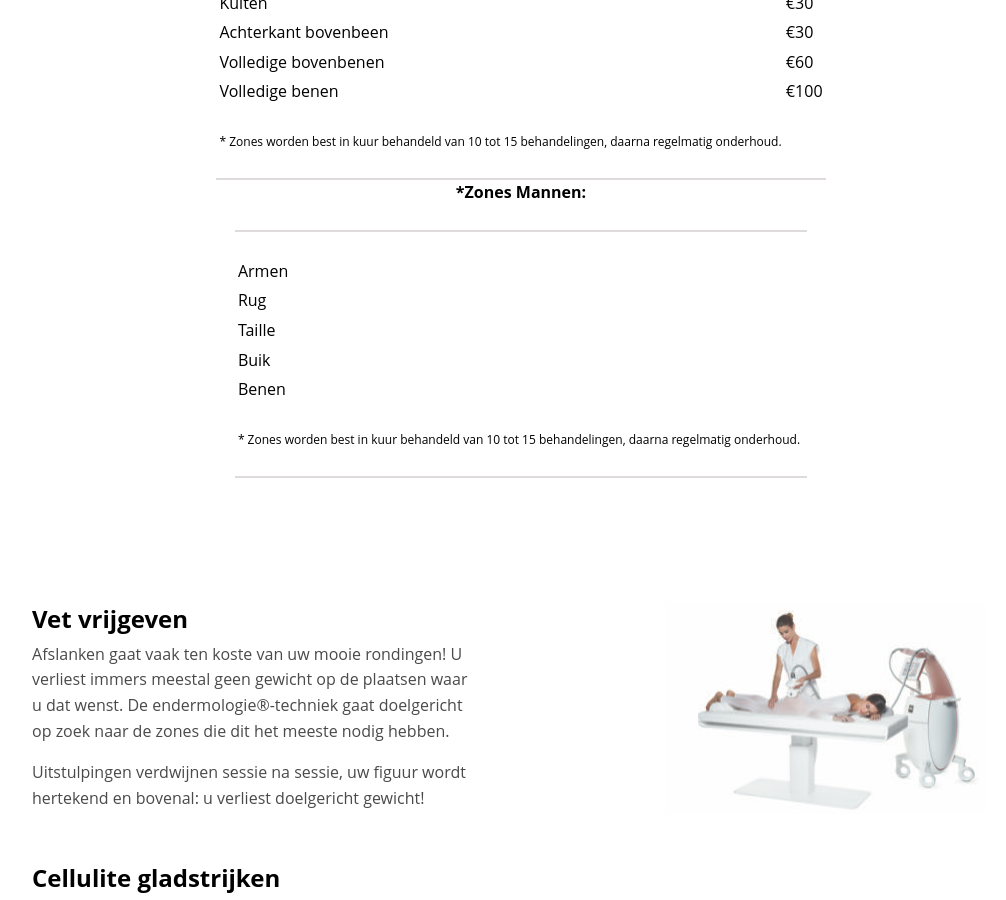
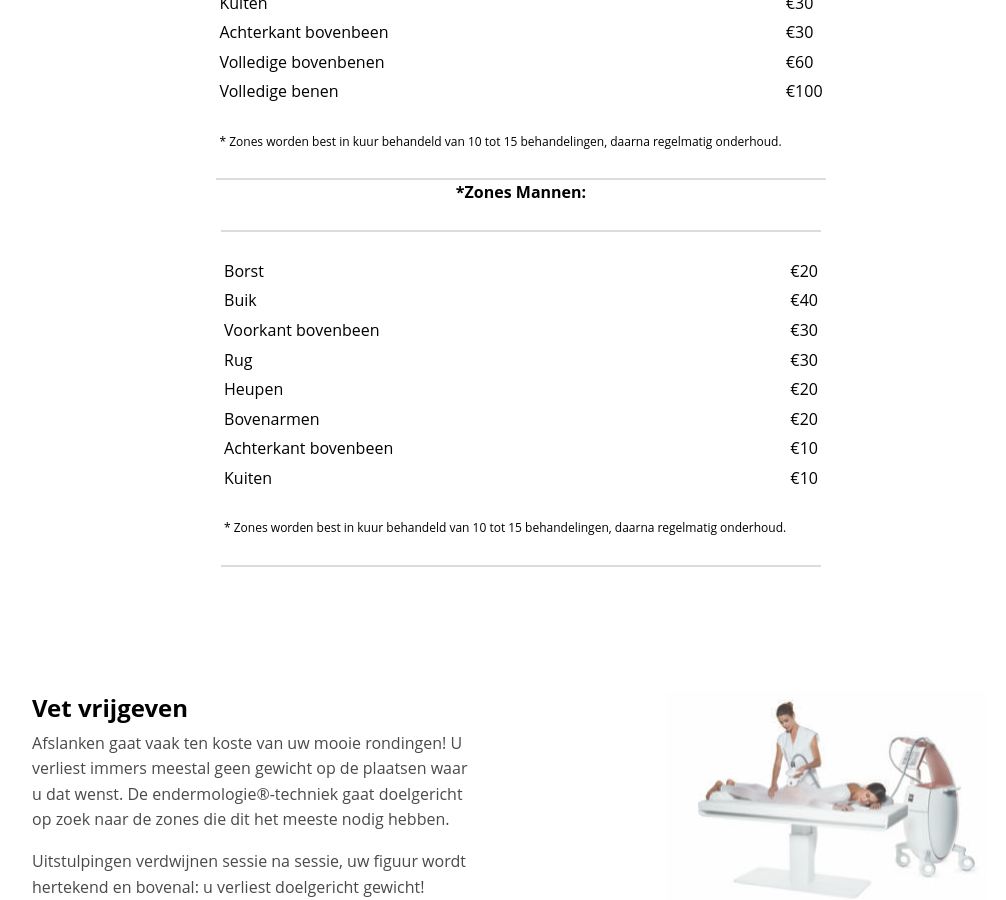
Before and after one commit to acandael/anniek, a Jekyll site: the page built from lpg-endermologie.html, in a window 1280 px wide and 900 px high, scrolled down 1239 px. Shown: the whole window, without its empty margins (119-1125 px from the left). Built offline with Jekyll 4.4.1, drawn with Linux system fonts in a browser that asks for light colours.

Commit message:
add prices men

```diff
--- a/lpg-endermologie.html
+++ b/lpg-endermologie.html
@@ -105,24 +105,36 @@ layout: default
         *Zones Mannen:
       </caption>
       <tr>
-        <td>Armen</td>
-        <td></td>
+        <td>Borst</td>
+        <td>&euro;20</td>
+      </tr>
+      <tr>
+        <td>Buik</td>
+        <td>&euro;40</td>
+      </tr>
+      <tr>
+        <td>Voorkant bovenbeen</td>
+        <td>&euro;30</td>
       </tr>
       <tr>
         <td>Rug</td>
-        <td></td>
+        <td>&euro;30</td>
       </tr>
       <tr>
-        <td>Taille</td>
-        <td></td>
+        <td>Heupen</td>
+        <td>&euro;20</td>
       </tr>
       <tr>
-        <td>Buik</td>
-        <td></td>
+        <td>Bovenarmen</td>
+        <td>&euro;20</td>
       </tr>
       <tr>
-        <td>Benen</td>
-        <td></td>
+        <td>Achterkant bovenbeen</td>
+        <td>&euro;10</td>
+      </tr>
+      <tr>
+        <td>Kuiten</td>
+        <td>&euro;10</td>
       </tr>
       <tfoot>
         <tr>
```
